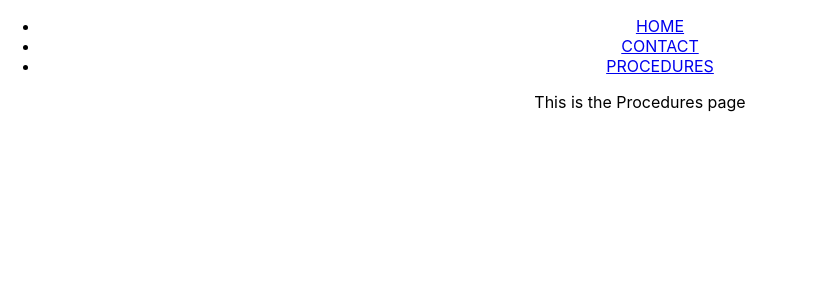
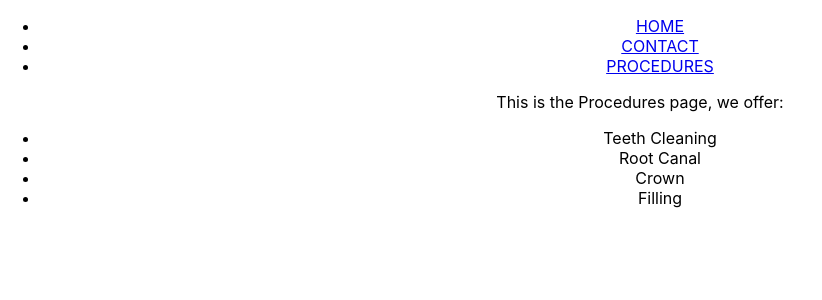
Before and after one commit to sschneeberg/react-dentist, a React (Create React App) app: page /procedures in a window 1280 px wide. Shown: the top 300 px of the page, without its empty margins (0-822 px from the left). Built offline with nearby package versions, Linux system fonts and the light colour scheme.

Commit message:
Pass in props example

```diff
--- a/src/App.js
+++ b/src/App.js
@@ -5,6 +5,8 @@ import Contact from './Components/Contact';
 import './App.css';
 
 function App() {
+    const proceduresList = ['Teeth Cleaning', 'Root Canal', 'Crown', 'Filling'];
+
     return (
         <BrowserRouter>
             <div className="App">
@@ -22,7 +24,12 @@ function App() {
                     </ul>
                 </nav>
                 <Route path="/" exact component={Home} />
-                <Route path="/procedures" component={Procedures} />
+                <Route
+                    path="/procedures"
+                    render={() => {
+                        return <Procedures procedures={proceduresList} />;
+                    }}
+                />
                 <Route path="/contact" component={Contact} />
             </div>
         </BrowserRouter>
--- a/src/Components/Procedures.js
+++ b/src/Components/Procedures.js
@@ -1,5 +1,13 @@
-function Procedures() {
-    return <div>This is the Procedures page</div>;
+function Procedures(props) {
+    const list = props.procedures.map((procedure) => {
+        return <li>{procedure}</li>;
+    });
+    return (
+        <div>
+            This is the Procedures page, we offer:
+            <ul>{list}</ul>
+        </div>
+    );
 }
 
 export default Procedures;
```
Also changed, not shown: 1 other file (tests, documents, lock files or other folders).
